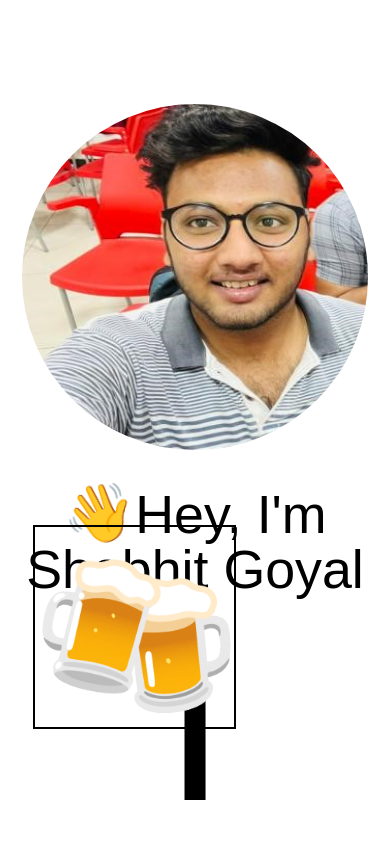
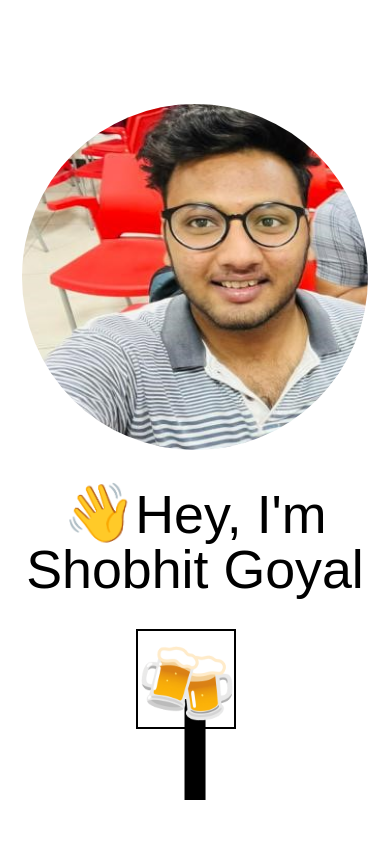
Before and after one commit to Shobhit67/Portfolio, a React (Create React App) app: page / in a window 390 px wide. Shown: the top 844 px of the page. Built offline with nearby package versions, Linux system fonts and the light colour scheme.

Commit message:
Change meet logo

```diff
--- a/src/index.css
+++ b/src/index.css
@@ -118,6 +118,8 @@ p {
 @media (max-width: 1195px) {
   .meet {
     border: 2px solid;
+    height: 5rem;
+    width: 5rem;
     right: 8rem;
     bottom: 6rem;
   }
@@ -126,6 +128,8 @@ p {
 @media (max-width: 768px) {
   .meet {
     border: 2px solid;
+    height: 5rem;
+    width: 5rem;
     right: 8rem;
     bottom: 6rem;
   }
```
